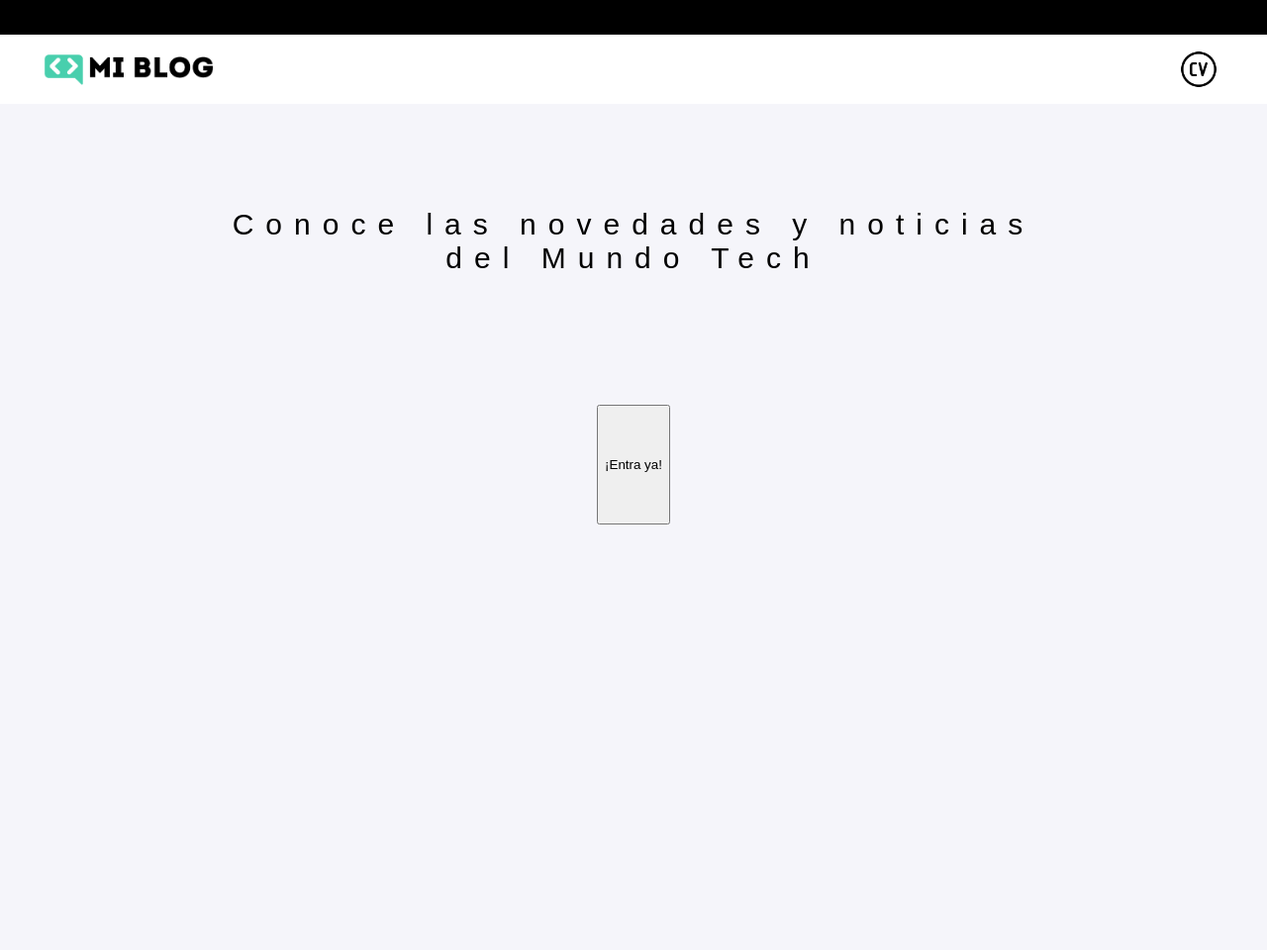
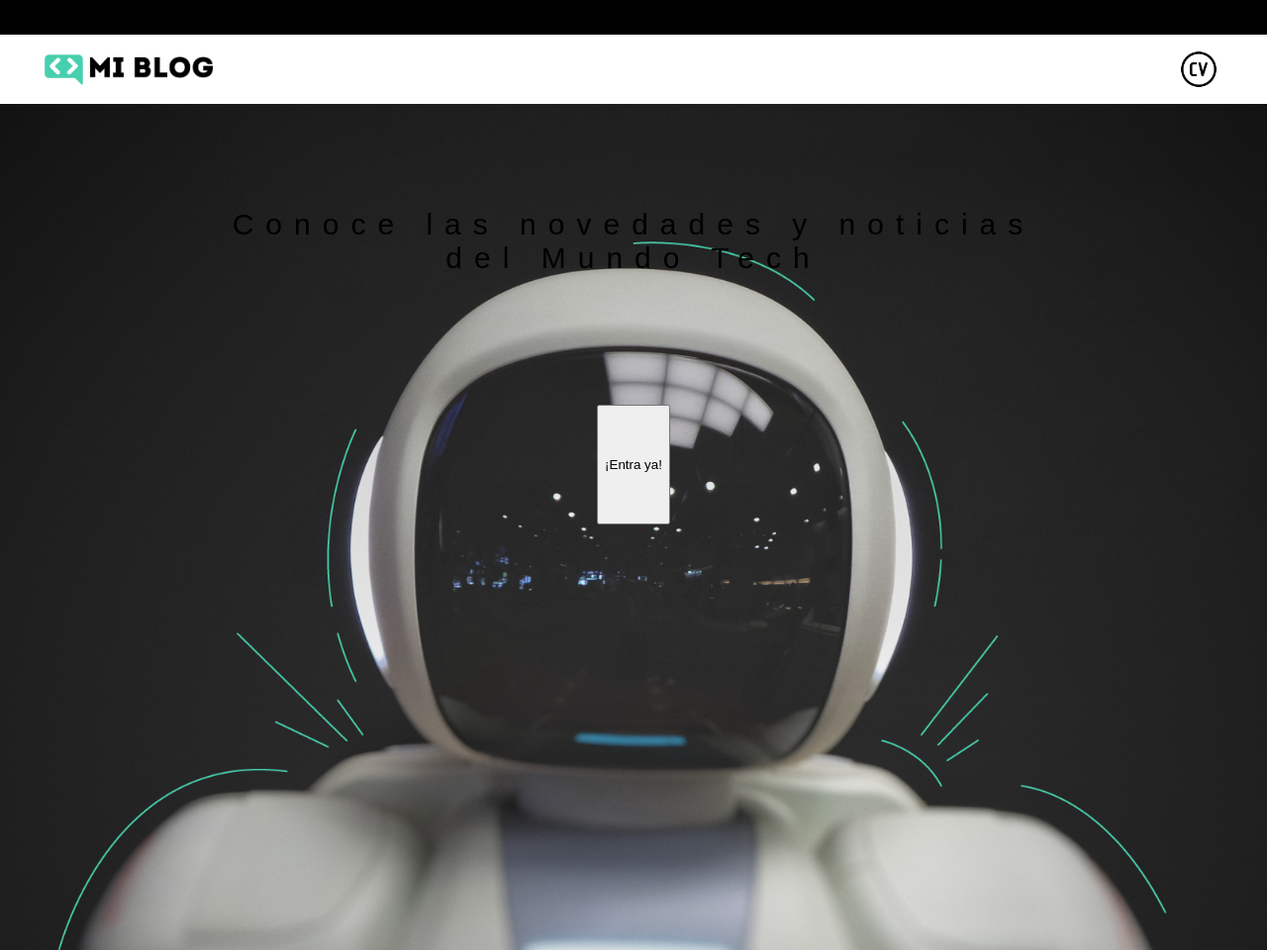
Before and after one commit to franz8818/Blog, a plain HTML site: page index.html in a window 1280 px wide. Shown: the whole page at 99% size. Drawn offline with Linux system fonts and the light colour scheme; some icons are missing; a web font is replaced by a local one.

Commit message:
Añadir imagen de fondo en el enlace de perfil en main.css

```diff
--- a/css/main.css
+++ b/css/main.css
@@ -88,6 +88,11 @@ nav .profile-link {
     /* tres columnas */
     height: 100%;
     /* Pantalla completa */
+    background-image: url("../assets/img/Cover.png");
+    background-position: center;
+    /* Para que la imagen no se mueva y quede en el centro */
+    background-repeat: no-repeat;
+    background-size: cover;
 }
 
 .home-main section{
```
